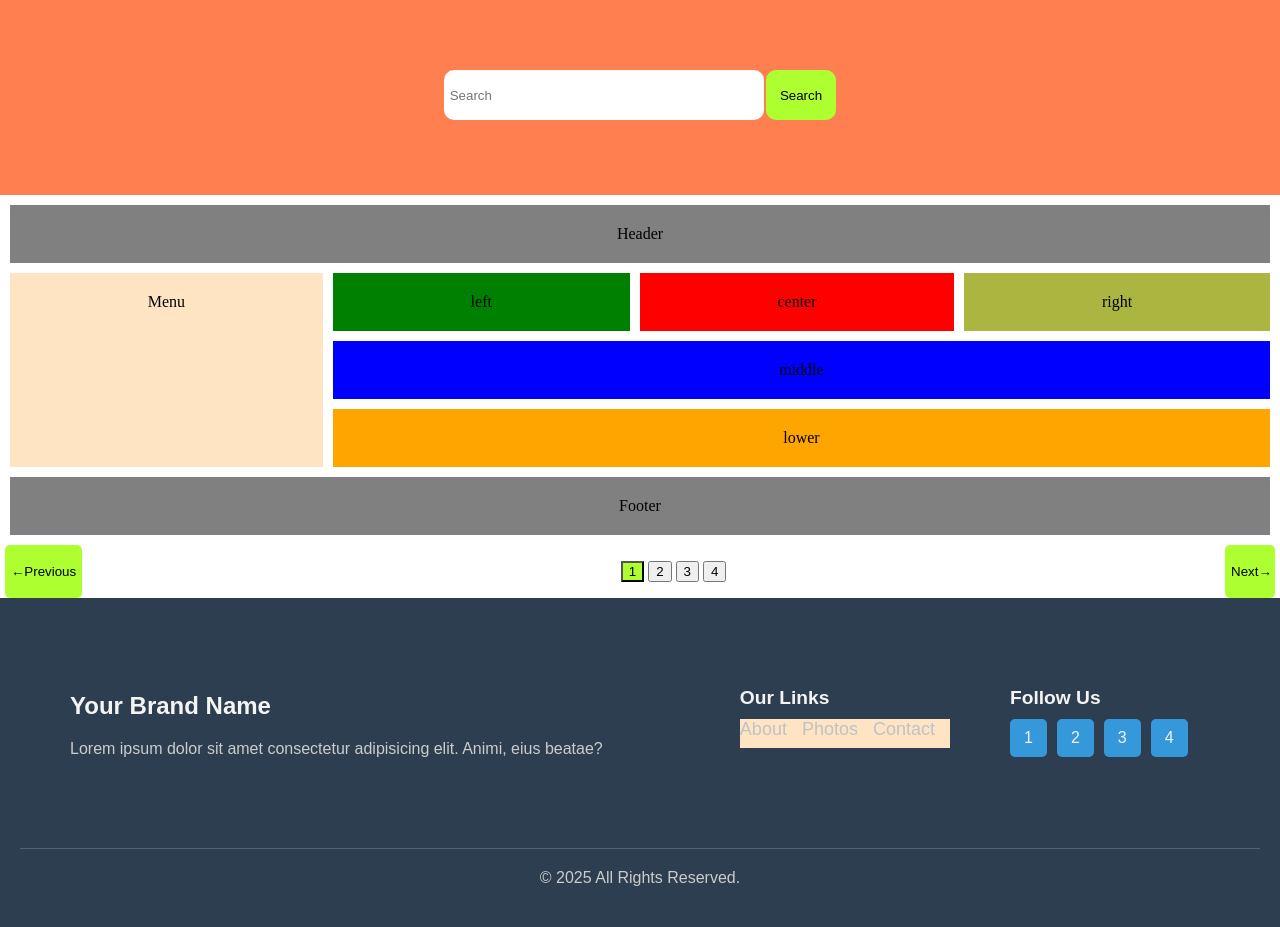
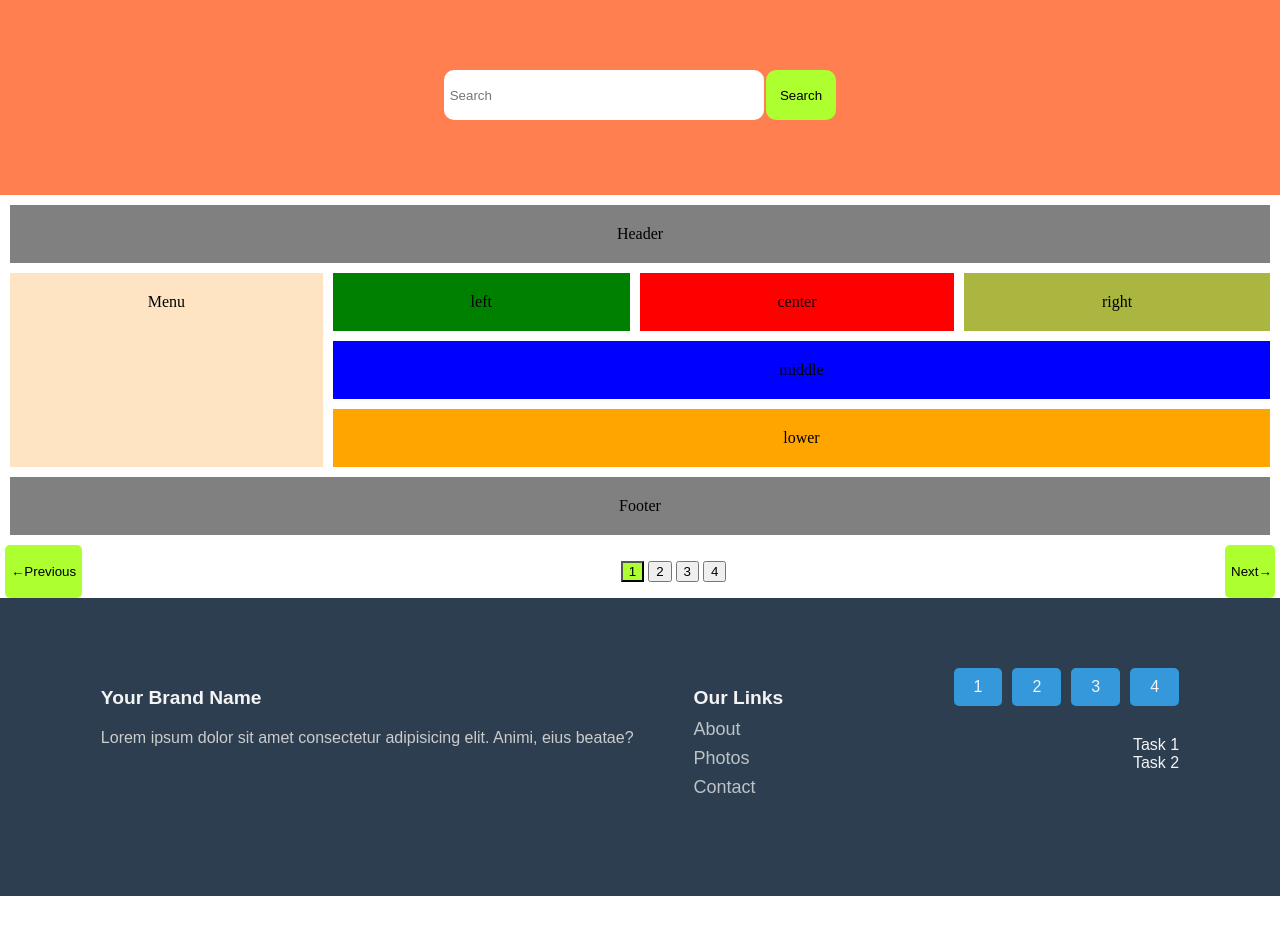
Before and after one commit to kushal612/scass_practice, a website: page index.html in a window 1280 px wide. Shown: the part 60-987 px from the top of the page. After the commit the page ends 956 px from the top, so only its background shows below. Drawn offline with Linux system fonts and the light colour scheme.

Commit message:
changes to the footer css

```diff
--- a/index.html
+++ b/index.html
@@ -51,7 +51,7 @@
             beatae?
           </p>
         </div>
-        <div class="footer__section footer__links">
+        <div class="footer__section">
           <h3>Our Links</h3>
           <nav>
             <ul>
@@ -62,17 +62,17 @@
           </nav>
         </div>
         <div class="footer__section footer__social">
-          <h3>Follow Us</h3>
           <div class="social-icons">
             <a href="#" class="social-link">1</a>
             <a href="#" class="social-link">2</a>
             <a href="#" class="social-link">3</a>
             <a href="#" class="social-link">4</a>
           </div>
+          <div class="terms">
+            <a>Task 1</a>
+            <a>Task 2</a>
+          </div>
         </div>
-      </div>
-      <div class="footer__bottom">
-        <p>&copy; 2025 All Rights Reserved.</p>
       </div>
     </footer>
   </body>
--- a/styles/scss/index.scss
+++ b/styles/scss/index.scss
@@ -125,23 +125,24 @@ nav {
   }
 }
 
-// Define variables for consistent styling
 $primary-color: #f4f4f4;
 $secondary-color: #ccc;
-$background-color: #2c3e50; // Dark blue
-$accent-color: #3498db; // A nice blue for accents
+$background-color: #2c3e50;
+$accent-color: #3498db;
 $link-hover-color: #fff;
 $link-color: #bdc3c7;
 
 .footer {
+  display: flex;
   background-color: $background-color;
   color: $primary-color;
+  justify-content: center;
   padding: 40px 20px;
   font-family: Arial, sans-serif;
 
   &__content {
     display: flex;
-    flex-wrap: wrap; // Allow items to wrap on smaller screens
+    flex-wrap: wrap;
     justify-content: space-around;
     max-width: 1200px;
     margin: 0 auto;
@@ -150,12 +151,12 @@ $link-color: #bdc3c7;
 
   &__section {
     padding: 20px;
-    min-width: 200px; // Prevent columns from getting too narrow
+    min-width: 200px;
     margin: 10px;
   }
 
   &__text {
-    flex: 2; // Allow the text section to take up more space
+    flex: 2;
     min-width: 250px;
 
     h3 {
@@ -169,13 +170,17 @@ $link-color: #bdc3c7;
     }
   }
 
-  &__links {
+  &__section {
     h3 {
       font-size: 1.2em;
       margin-bottom: 10px;
     }
 
     ul {
+      width: 100%;
+      display: flex;
+      flex-direction: column;
+      background-color: #2c3e50;
       list-style-type: none;
       padding: 0;
       margin: 0;
@@ -187,19 +192,7 @@ $link-color: #bdc3c7;
       a {
         color: $link-color;
         text-decoration: none;
-        transition: color 0.3s ease;
-
-        &:hover {
-          color: $link-hover-color;
-        }
       }
-    }
-  }
-
-  &__social {
-    h3 {
-      font-size: 1.2em;
-      margin-bottom: 10px;
     }
   }
 
@@ -209,29 +202,17 @@ $link-color: #bdc3c7;
   }
 
   .social-link {
-    display: inline-block;
-    padding: 10px 14px;
+    display: block;
+    padding: 10px 20px;
     background-color: $accent-color;
     color: $primary-color;
     border-radius: 5px;
     text-decoration: none;
-    transition: background-color 0.3s ease, transform 0.3s ease;
-
-    &:hover {
-      background-color: darken($accent-color, 10%); // Darken color on hover
-      transform: translateY(-3px); // Lift button on hover
-    }
-  }
-
-  &__bottom {
-    border-top: 1px solid rgba($primary-color, 0.2); // Semi-transparent line
-    text-align: center;
-    padding-top: 20px;
-    margin-top: 20px;
-
-    p {
-      margin: 0;
-      color: $secondary-color;
-    }
   }
 }
+.terms {
+  display: flex;
+  flex-direction: column;
+  margin-top: 30px;
+  text-align: end;
+}
```
Also changed, not shown: styles/css/index.css, 1 other file.
